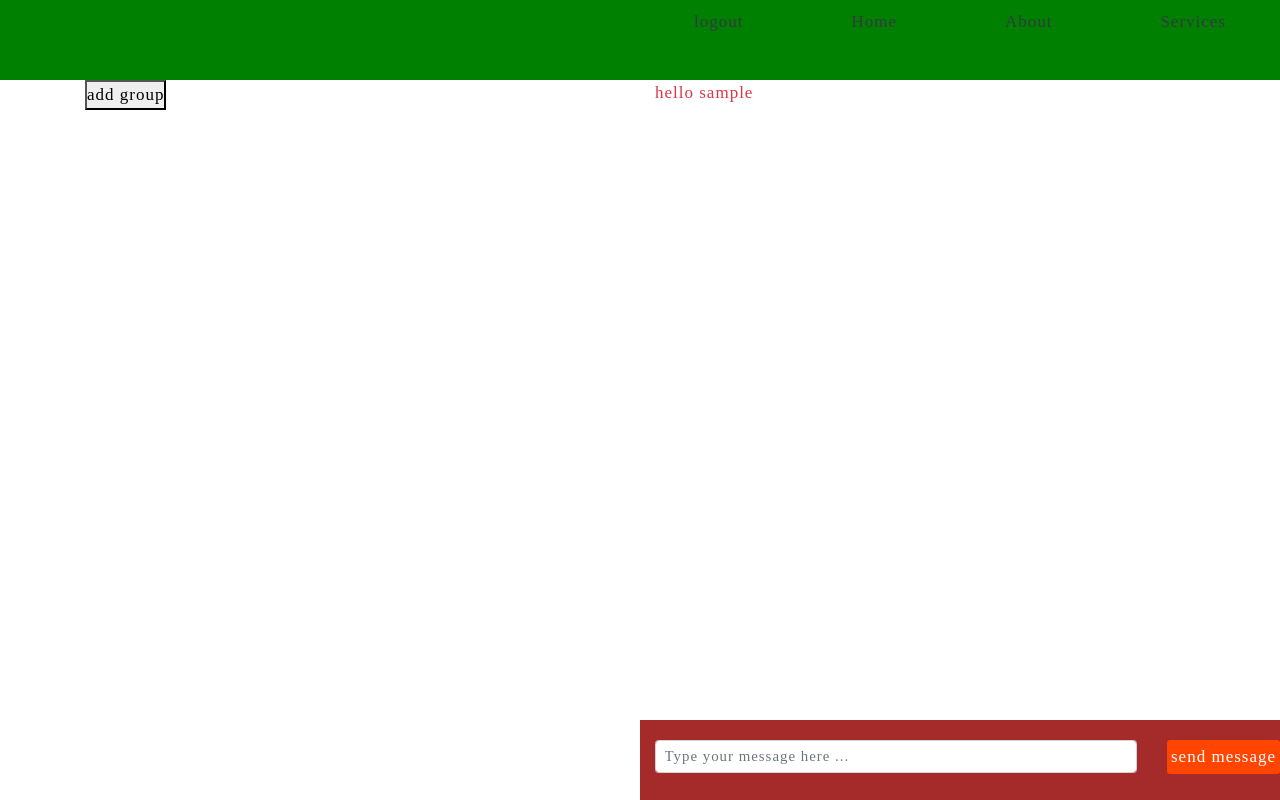
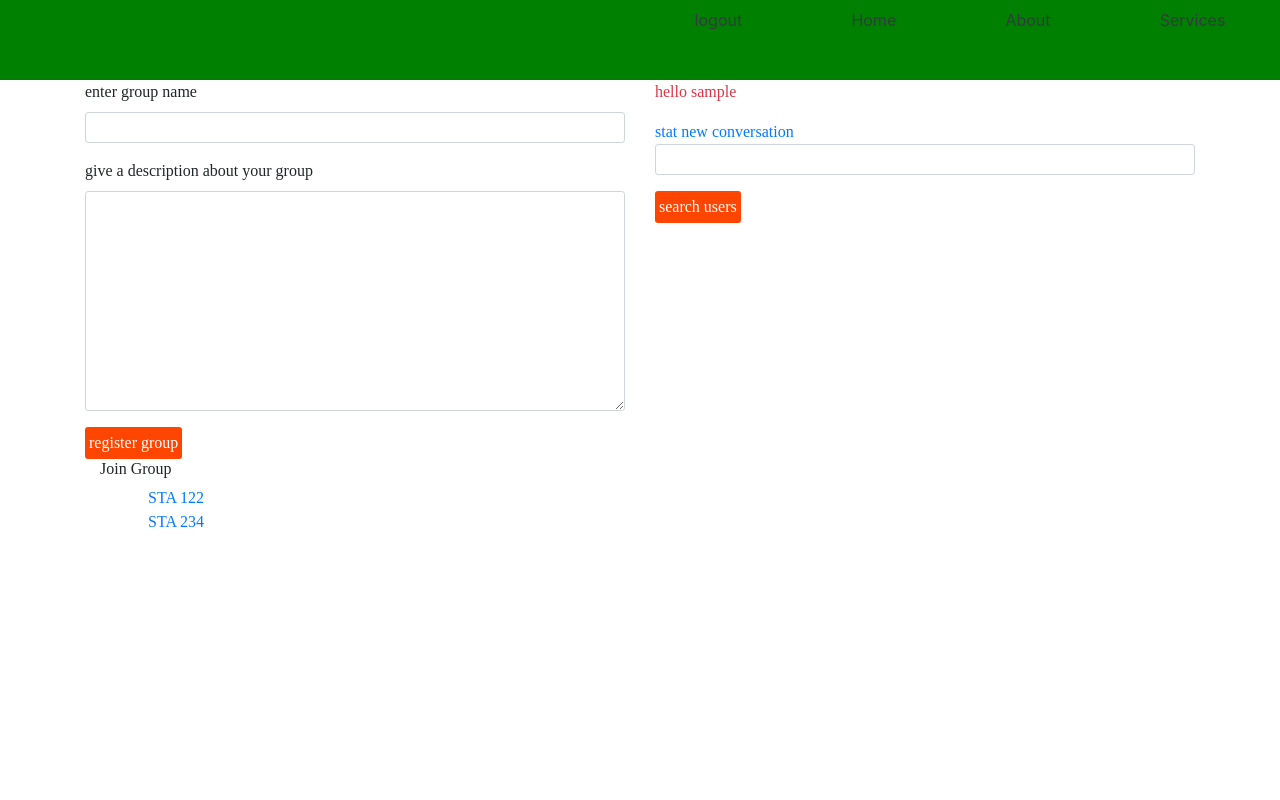
Before and after one commit to kentheweb/workwithflask, a Flask app: page /home in a window 1280 px wide. Run offline with Flask 2, Linux system fonts and the light colour scheme; the visitor is signed in with stand-in values (Sample User, id 1); some libraries are stand-ins or nearby versions.

Commit message:
worked on other files

```diff
--- a/app.py
+++ b/app.py
@@ -1,5 +1,5 @@
-from flask import Flask, render_template, request, redirect, url_for, session
-from flask_socketio import SocketIO, join_room, send
+from flask import Flask, render_template, request, redirect, url_for, session, jsonify, make_response
+from flask_socketio import SocketIO, join_room
 
 app = Flask(__name__)
 
@@ -38,22 +38,42 @@ def logout():
         return redirect(url_for('login'))
 
 
+@app.route('/register/group', methods=['POST'])
+def register_group():
+    data = request.get_json()
+    app.logger.info(data)
+    return make_response(jsonify({
+        'message': 'group created successfully'
+    }))
+
+
+@app.route('/start/conversation/<name>')
+def converse(name):
+    details = name
+    identify = session['username']
+    return render_template('converse.html', details=details, identify=identify)
+
+
+@app.route('/search')
+def search():
+    name = request.args.get('search')
+    return name
+
+
 @socketio.on('my event')
 def check_connection(data):
     app.logger.info(data)
-    send(
-        {
-            'message': data['message'],
-            'name': data['name']
-        }
-        ,
-        broadcast=True
-    )
+    socketio.emit('server', data)
 
 
-@socketio.on('done')
-def done():
-    pass
+@socketio.on('join room')
+def done(data):
+    join_room(room=data['room'])
+
+
+@socketio.on('receive message')
+def recvmsg(data):
+    app.logger.info(data)
 
 
 if __name__ == '__main__':
--- a/static/css/index.css
+++ b/static/css/index.css
@@ -2,9 +2,6 @@
     box-sizing: border-box;
     padding: 0px;
     margin: 0px;
-    font-family: Old English Text MT;
-    font-size: 17px;
-    letter-spacing: 1px;
 }
 
 nav{
@@ -43,3 +40,20 @@ nav ul li a{
     outline: none;
     color: white;
 }
+
+.one{
+    font-family: san-serif;
+}
+
+ul a{
+    text-decoration: none !important;
+}
+ul{
+    list-style: none;
+}
+
+.details{
+    background-color: transparent;
+    width: 100%;
+    padding: 10px;
+}
--- a/templates/base.html
+++ b/templates/base.html
@@ -3,6 +3,7 @@
 <head>
     <meta charset="UTF-8">
     <title>Home</title>
+    <link href="https://stackpath.bootstrapcdn.com/font-awesome/4.7.0/css/font-awesome.min.css" rel="stylesheet" integrity="sha384-wvfXpqpZZVQGK6TAh5PVlGOfQNHSoD2xbE+QkPxCAFlNEevoEH3Sl0sibVcOQVnN" crossorigin="anonymous">
     <link rel="stylesheet" href="{{url_for('static', filename='css/index.css')}}">
     <link rel="stylesheet" href="{{url_for('static', filename='css/bootstrap.min.css')}}">
 </head>
@@ -25,6 +26,7 @@
     {% block scripts%}
 
     {% endblock scripts%}
+    <script src="https://code.jquery.com/jquery-3.5.1.min.js" integrity="sha256-9/aliU8dGd2tb6OSsuzixeV4y/faTqgFtohetphbbj0=" crossorigin="anonymous"></script>
     <script src="{{url_for('static', filename='js/bootstrap.min.js')}}"></script>
 </body>
 </html>
--- a/templates/index.html
+++ b/templates/index.html
@@ -1,35 +1,72 @@
 {% extends 'base.html'%}
 {% block body%}
-<div class="container">
+<div class="container one">
     <div class="row">
         <div class="col-lg-6">
-            <button><span class="fa fa-plus-circle"></span> add group</button>
+            <form action="">
+                <div class="form-group">
+                    <label for="name">enter group name</label>
+                    <input type="text" class="form-control form-control-sm" id="name">
+                </div>
+                <div class="form-group">
+                    <label for="description">give a description about your group</label>
+                    <textarea name="desc" id="desc" cols="30" rows="10" class="form-control form-control-sm desc"></textarea>
+                </div>
+                <input type="submit" value="register group" class="abs" id="sbt">
+            </form>
+            <div class="container">
+                <h6 class="text text-capitalize mt-lg-5">join group</h6>
+                <ul class="ml-5">
+                    <li><a href="">STA 122</a></li>
+                    <li><a href="">STA 234</a></li>
+                </ul>
+            </div>
         </div>
         <div class="col-lg-6">
             <p class="text text-danger">hello {{name}}</p>
-            <div class="row fixd">
-                <div class="col-lg-8">
-                    <input type="text" class="form-control form-control-sm w-100" autocomplete="off" placeholder="Type your message here ...">
+            <a href="">stat new conversation</a>
+            <form action="{{url_for('search')}}">
+                <div class="form-group">
+                    <input type="search" class="form-control form-control-sm" name="search">
                 </div>
-                <div class="col-lg-4">
-                    <span><button class="abs ml-0">send message</button></span>
-                </div>
-            </div>
+                <button type="submit" class="abs">search users</button>
+            </form>
         </div>
     </div>
 </div>
 {%endblock body%}
 
 {% block scripts%}
-<script src="{{url_for('static', filename='js/main.js')}}"></script>
-<script src="//cdnjs.cloudflare.com/ajax/libs/socket.io/2.2.0/socket.io.js" integrity="sha256-yr4fRk/GU1ehYJPAs8P4JlTgu0Hdsp4ZKrx8bDEDC3I=" crossorigin="anonymous"></script>
-<script type="text/javascript" charset="utf-8">
-    var socket = io();
-    socket.on('connect', function() {
-    socket.emit('my event', {
-          message: 'I am connected!',
-          name: '{{name}}'
-    });
-  });
+<script>
+var gpname = document.querySelector('#name');
+var desc = document.querySelector('.desc');
+var creator = '{{name}}';
+
+
+var values = {
+    groupname : gpname.value,
+    description : desc.value,
+    groupcreator : creator
+};
+const btn = document.querySelector('#sbt');
+const path = `${window.origin}/register/group`;
+btn.addEventListener('click', (evt)=>{
+    evt.preventDefault();
+    fetch(path, {
+    method: 'POST',
+    credentials: 'include',
+    body: JSON.stringify(values),
+    cache: "no-cache",
+    headers: new Headers({
+            "content-type": 'application/json'
+        })
+    }).then((response) => {
+        if (response.status !== 200){
+            console.log(`hello {{name}} there was an invalid response : ${response.status}`)
+        }else{
+            console.log(response);
+        }
+    })
+});
 </script>
 {% endblock scripts%}
```
Also changed, not shown: templates/converse.html (added, +103 -0 lines), 1 other file.
